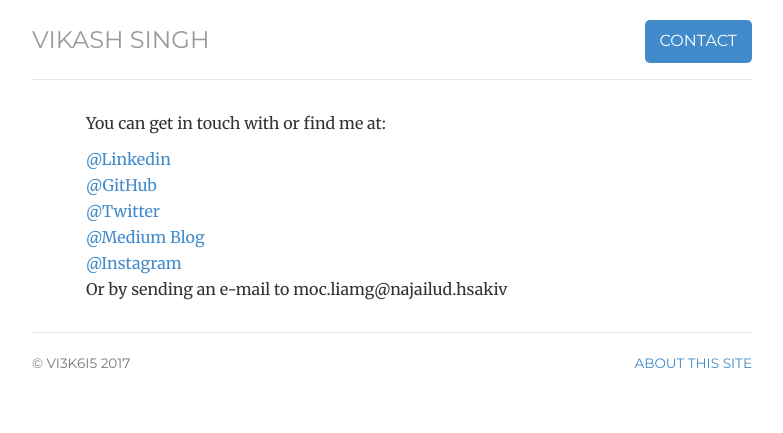
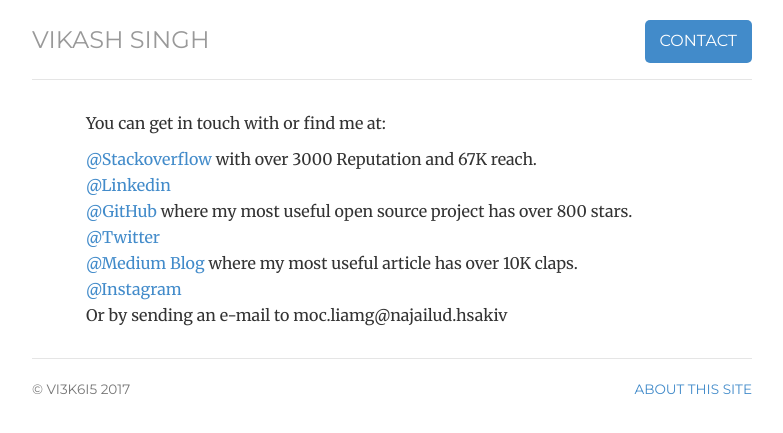
Before and after one commit to vi3k6i5/vi3k6i5.github.io, a Jekyll site: the page built from contact/index.html, in a window 1280 px wide. Shown: the top 433 px of the page, without its empty margins (248-1031 px from the left). Built offline with Jekyll 4.4.1, drawn with Linux system fonts in a browser that asks for light colours.

Commit message:
Added stackoverflow link

```diff
--- a/contact/index.html
+++ b/contact/index.html
@@ -11,10 +11,11 @@ description: Contact information for Vikash Singh.
     <p>You can get in touch with or find me at:</p>
 
     <ul class="list-unstyled">
+    <li><a href="https://stackoverflow.com/users/3027854/vikash-singh">@Stackoverflow</a> with over 3000 Reputation and 67K reach.</li>
     <li><a href="https://www.linkedin.com/in/vi3k6i5/">@Linkedin</a></li>
-    <li><a href="https://github.com/vi3k6i5">@GitHub</a></li>
+    <li><a href="https://github.com/vi3k6i5">@GitHub</a> where my most useful open source project has over 800 stars.</li>
     <li><a href="https://twitter.com/vi3k6i5">@Twitter</a></li>
-    <li><a href="https://medium.com/@vi3k6i5/">@Medium Blog</a></li>
+    <li><a href="https://medium.com/@vi3k6i5/">@Medium Blog</a> where my most useful article has over 10K claps.</li>
     <li><a href="https://www.instagram.com/vi3k6i5/">@Instagram</a></li>
     <li>Or by sending an e-mail to <span class="obfuscate">vikash.duliajan@gmail.com</span></li>
     </ul>
```
